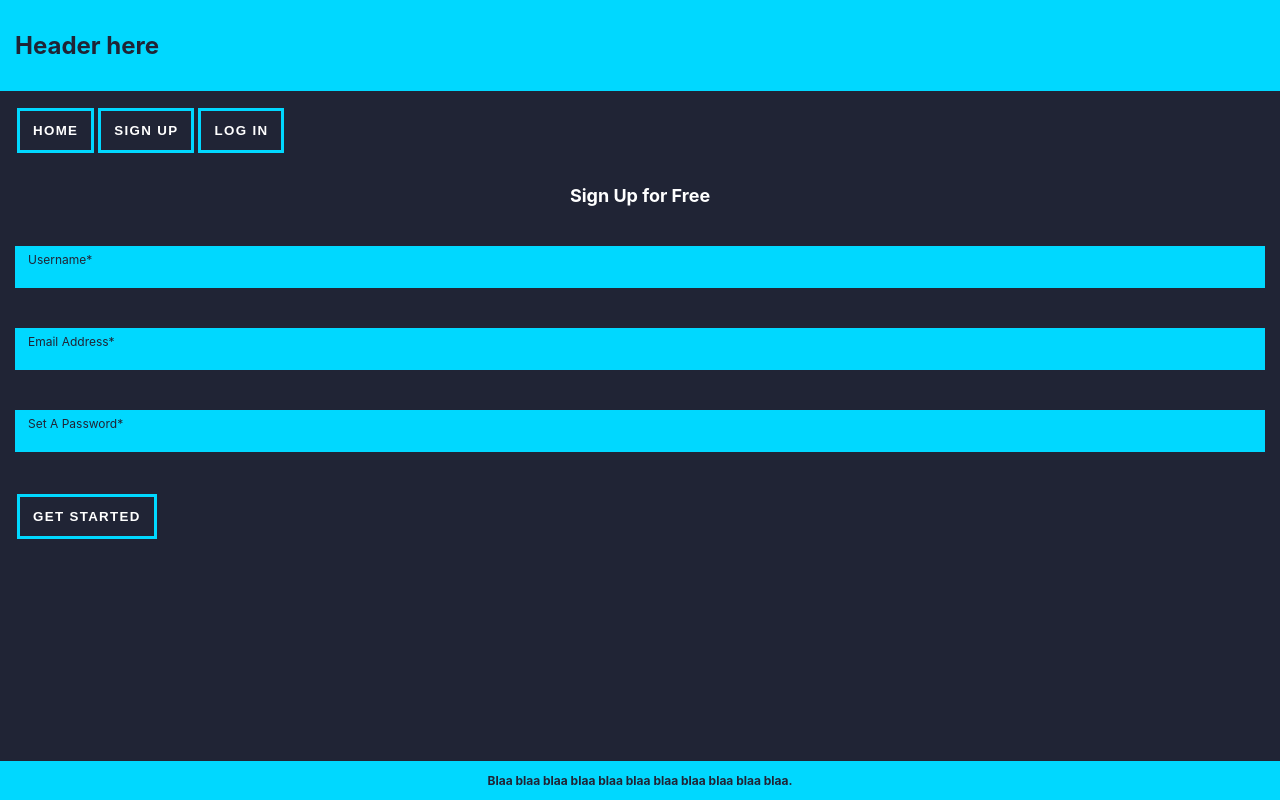
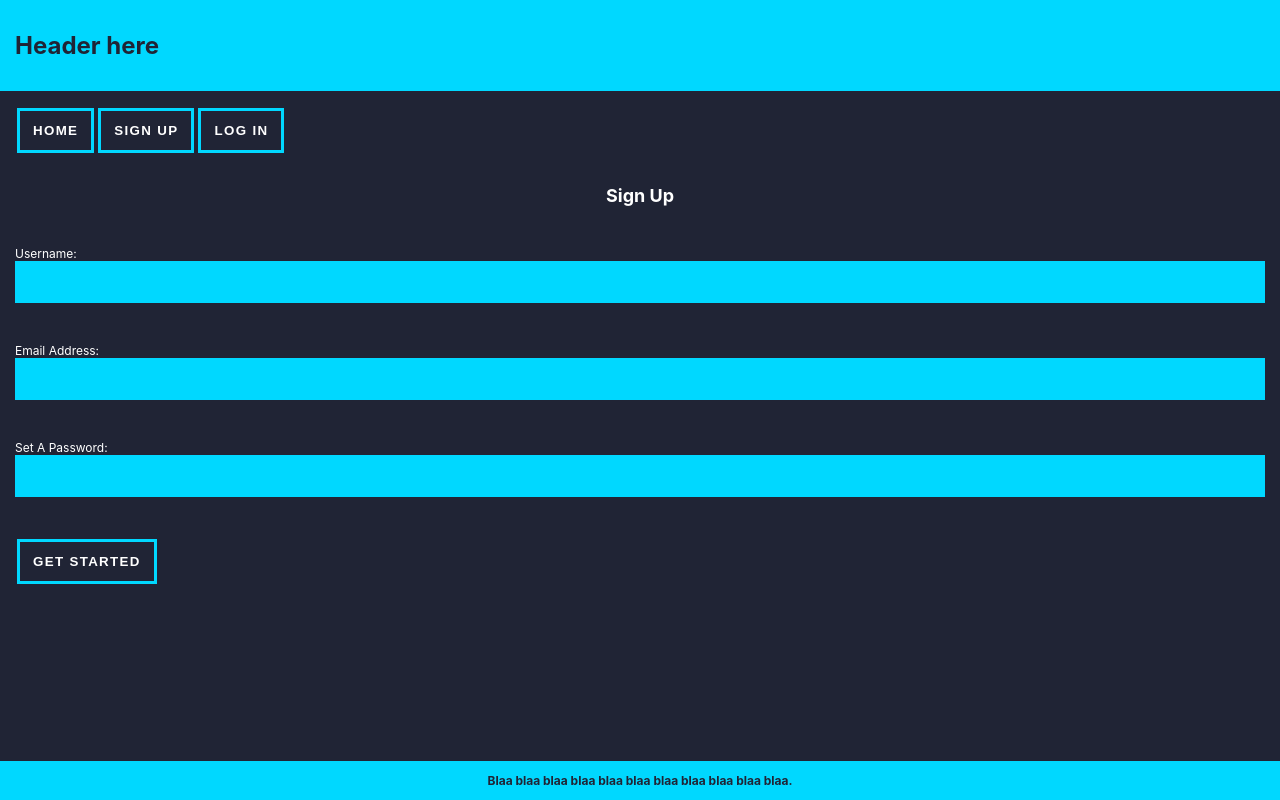
Before and after one commit to JanneOhtonen-oamk/Web-Ohjelmoinnin-sovellusprojekti-Group3, a React (Create React App) app: page /signup in a window 1280 px wide. Built offline with nearby package versions, Linux system fonts and the light colour scheme.

Commit message:
Login ja sign up valmiita

```diff
--- a/src/App.css
+++ b/src/App.css
@@ -1,7 +1,6 @@
 html {
   overflow-y: scroll;
 }
-
 
 
 body {
@@ -16,6 +15,7 @@ body {
 
 a {
   text-decoration: none;
+  color: #00D8FF;
 }
 
 *, *:before, *:after {
@@ -32,7 +32,7 @@ label.active{
   left: 2px;
 }
 
-
+/*
 label{
   position: absolute;
   transform: translateY(6px);
@@ -43,11 +43,8 @@ label{
   pointer-events: none;
   font-size: 12px;
 }
+*/
 
-
-label.highlight{
-  color: #FFF;
-}
 
 input, textarea{
   font-size: 22px;
@@ -57,6 +54,7 @@ input, textarea{
   background-color: #00D8FF;
   border: 3px solid #00D8FF;
   border-radius: 0;
+
 }
 
 textarea{
@@ -68,9 +66,6 @@ textarea{
   position:relative;
   margin-bottom:40px;
 }
-
-
-
 
 .header {
   background-color: #00D8FF;
--- a/src/components/Login.js
+++ b/src/components/Login.js
@@ -8,18 +8,17 @@ export default function Login() {
 
         <form action="/" method="post">
           <div class="field-wrap">
-            <label>
-              Email Address<span class="req">*</span>
-            </label>
-            <input type="email" required autocomplete="off" />
+            <label>Username:</label>
+            <input type="text" required autocomplete="off" />
           </div>
 
           <div class="field-wrap">
-            <label>
-              Password<span class="req">*</span>
-            </label>
+            <label>Password:</label>
             <input type="password" required autocomplete="off" />
           </div>
+          <p class="forgot">
+            <>No User? </> <a href="/SignUp">Sign Up.</a>
+          </p>
           <button class="btn-1">Log In</button>
         </form>
       </div>
--- a/src/components/Signup.js
+++ b/src/components/Signup.js
@@ -5,27 +5,21 @@ export default function SignUp() {
     <div class="col-6">
       <div class="tab-content">
         <div id="signup">
-          <h2>Sign Up for Free</h2>
+          <h2>Sign Up</h2>
 
           <form action="/" method="post">
             <div class="field-wrap">
-              <label>
-                Username<span class="req">*</span>
-              </label>
+              <label>Username:</label>
               <input type="text" required autocomplete="off" />
             </div>
 
             <div class="field-wrap">
-              <label>
-                Email Address<span class="req">*</span>
-              </label>
+              <label>Email Address:</label>
               <input type="email" required autocomplete="off" />
             </div>
 
             <div class="field-wrap">
-              <label>
-                Set A Password<span class="req">*</span>
-              </label>
+              <label>Set A Password:</label>
               <input type="password" required autocomplete="off" />
             </div>
 
```
